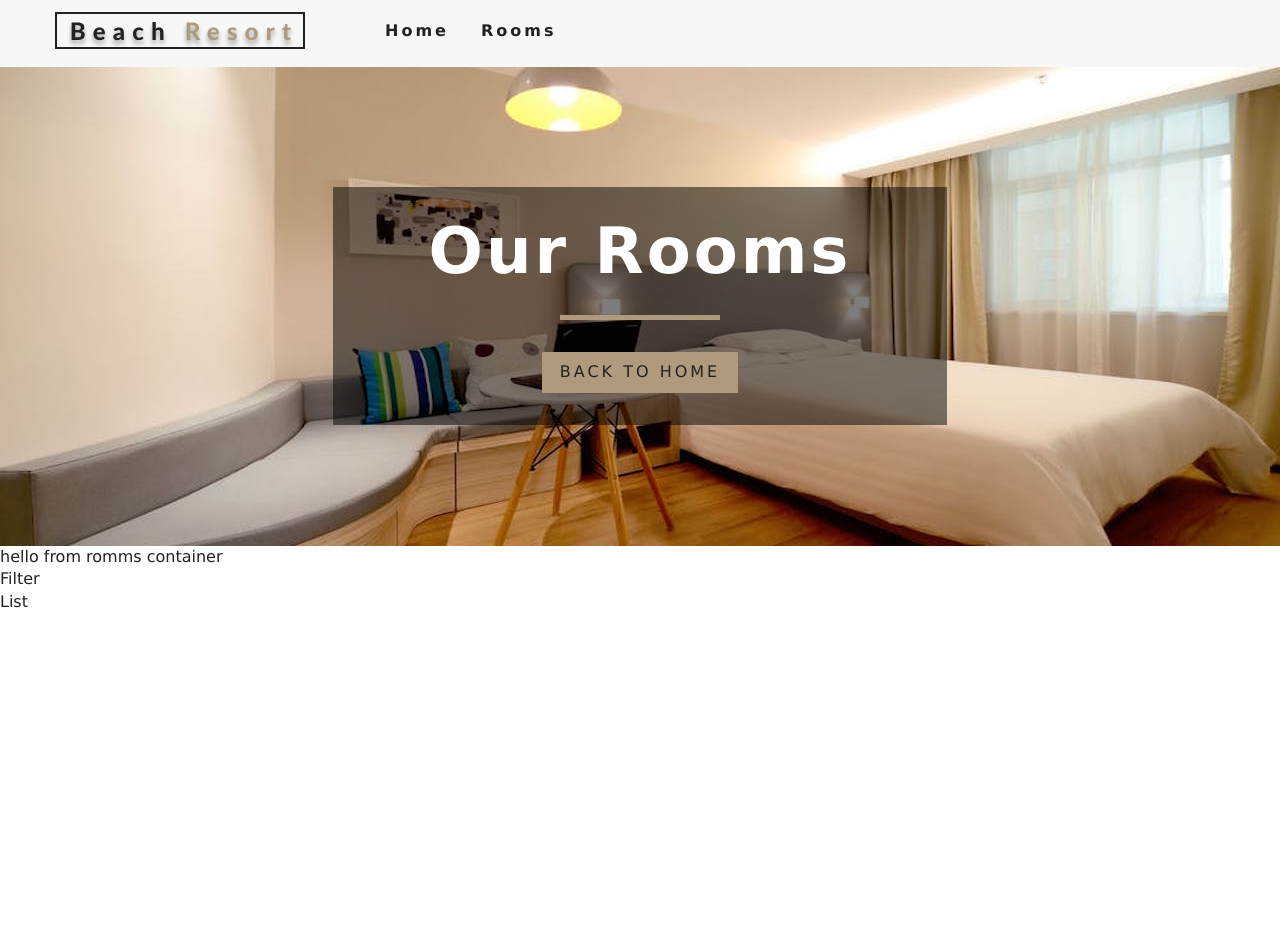
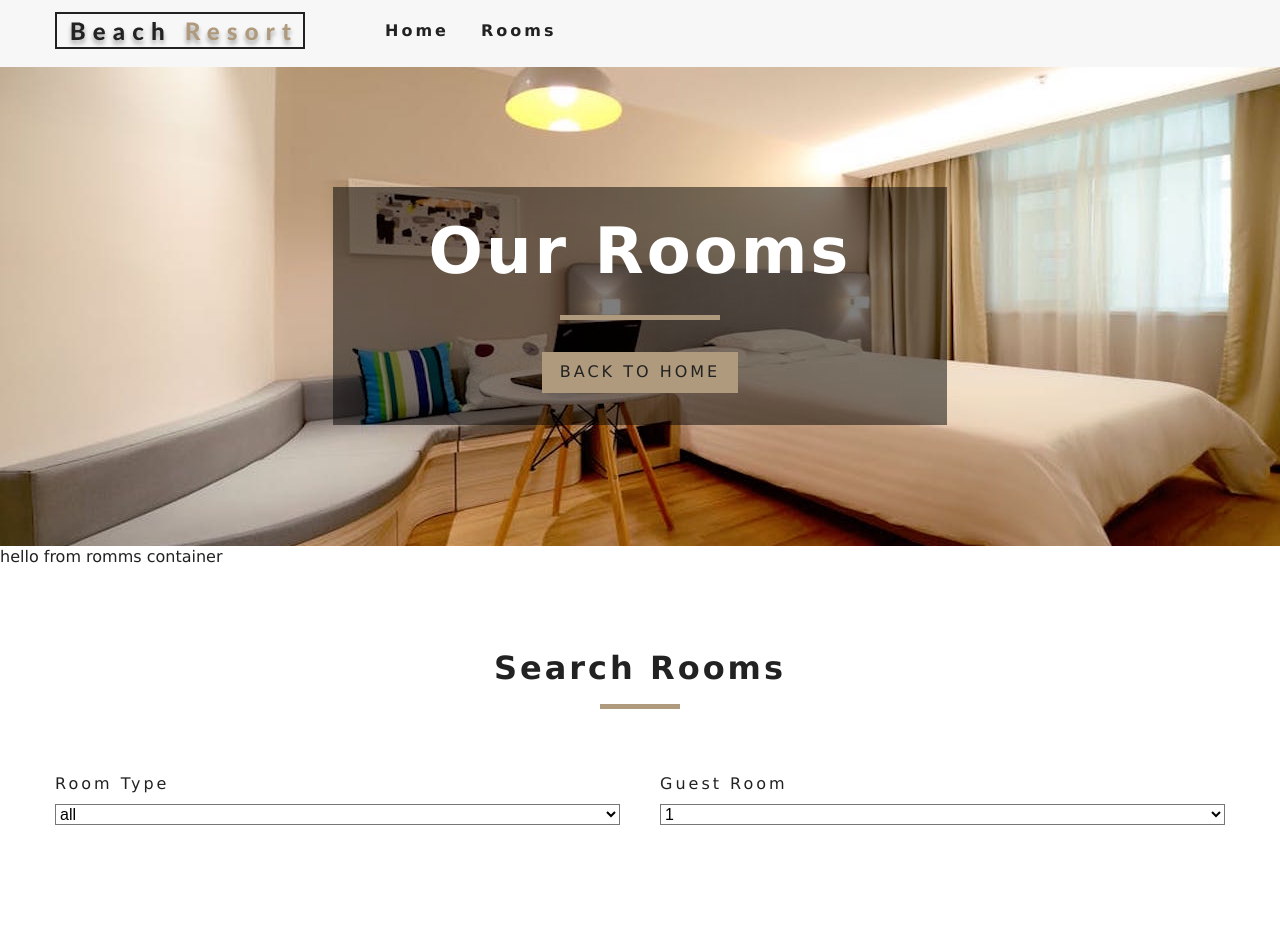
Before and after one commit to AndreSDS/hotel-app, a React (Create React App) app: page /rooms in a window 1280 px wide. Shown: the top 952 px of the page. Before the commit the page ends 800 px from the top, so only its background shows below. Built offline with nearby package versions, Linux system fonts and the light colour scheme.

Commit message:
filtrando por type e capacity

```diff
--- a/src/components/RoomsFilter.js
+++ b/src/components/RoomsFilter.js
@@ -1,11 +1,72 @@
-import React from 'react';
+import React, { useContext } from "react";
+import { RoomContext } from "../context";
+import Title from "../components/Title";
 
-function RoomsFilter() {
+const getUnique = (items, value) => {
+  return [...new Set(items.map((item) => item[value]))];
+};
+
+function RoomsFilter({ rooms }) {
+  const context = useContext(RoomContext);
+  const {
+    handleChange,
+    type,
+    capacity,
+    price,
+    minPrice,
+    maxPrice,
+    minSize,
+    maxSize,
+    breakfast,
+    pets,
+  } = context;
+
+  let types = getUnique(rooms, "type");
+  types = ["all", ...types];
+  types = types.map((item, index) => {
     return (
-        <div>
-            Filter
+      <option value={item} key={index}>
+        {item}
+      </option>
+    );
+  });
+
+  let people = getUnique(rooms, 'capacity');
+  people = people.map((item,index)=>{
+  return <option key={index} value={item}>{item}</option>
+  });
+
+  return (
+    <section className="filter-container">
+      <Title title="search rooms" />
+      <form className="filter-form">
+        <div className="form-group">
+          <label htmlFor="type">room type</label>
+          <select
+            name="type"
+            id="type"
+            value={type}
+            className="form-control"
+            onChange={handleChange}
+          >
+            {types}
+          </select>
         </div>
-    )
+        <div className="form-group">
+          <label htmlFor="capacity">guest room</label>
+          <select
+            name="capacity"
+            id="capacity"
+            value={capacity}
+            className="form-control"
+            onChange={handleChange}
+          >
+            {people}
+          </select>
+        </div>
+      </form>
+    </section>
+  );
 }
 
 export default RoomsFilter;
--- a/src/components/RoomsList.js
+++ b/src/components/RoomsList.js
@@ -1,10 +1,24 @@
 import React from 'react';
+import Room from './Room';
 
-function RoomsList() {
+function RoomsList({rooms}) {
+    if(rooms.length === 0) {
+        return (
+            <div className="empty-search">
+                <h3>unfortunately no rooms matched your search parameters</h3>
+            </div>
+        );
+    }
     return (
-        <div>
-            List
-        </div>
+        <section className="roomslist">
+            <div className="roomslist-center">
+                {
+                    rooms.map(item => {
+                        return <Room key={rooms.id} room={item} />;
+                    })
+                }
+            </div>
+        </section>
     )
 }
 
--- a/src/context.js
+++ b/src/context.js
@@ -11,7 +11,16 @@ class RoomProvider extends Component {
       rooms: [],
       sortedRooms: [],
       featuredRooms: [],
-      loading: true
+      loading: true,
+      type: "all",
+      capacity: 1,
+      price: 0,
+      minPrice: 0,
+      maxPrice: 0,
+      minSize: 0,
+      maxSize: 0,
+      breakfast: false,
+      pets: false,
     };
     this.formatData = this.formatData.bind(this);
   }
@@ -19,33 +28,85 @@ class RoomProvider extends Component {
   componentDidMount() {
     let rooms = this.formatData(items);
     let featuredRooms = rooms.filter((room) => room.featured === true);
+    let maxPrice = Math.max(...rooms.map((item) => item.price));
+    let maxSize = Math.max(...rooms.map((item) => item.size));
+
     this.setState({
       rooms,
       featuredRooms,
       sortedRooms: rooms,
-      loading: false
+      loading: false,
+      price: maxPrice,
+      maxPrice,
+      maxSize,
     });
   }
 
   formatData(items) {
-    let tempItems = items.map(item => {
+    let tempItems = items.map((item) => {
       let id = item.sys.id;
-      let images = item.fields.images.map(img => img.fields.file.url);
+      let images = item.fields.images.map((img) => img.fields.file.url);
       let room = { ...item.fields, images, id };
       return room;
     });
     return tempItems;
   }
 
-  getRoom = slug => {
+  getRoom = (slug) => {
     let tempRooms = [...this.state.rooms];
-    const room = tempRooms.find(room => room.slug === slug);
+    const room = tempRooms.find((room) => room.slug === slug);
     return room;
+  };
+
+  handleChange = (event) => {
+    const target = event.target;
+    const value = target.type === "checkbox" ? target.checked : target.value;
+    const name = target.name;
+    this.setState(
+      {
+        [name]: value,
+      },
+      this.filterRooms
+    );
+  };
+
+  filterRooms = () => {
+    let {
+      rooms,
+      type,
+      capacity,
+      price,
+      minSize,
+      maxSize,
+      breakfast,
+      pets,
+    } = this.state;
+
+    let tempRooms = [...rooms];
+    capacity = parseInt(capacity);
+
+    if(type !== 'all'){
+      tempRooms = tempRooms.filter(room => room.type === type);
+    }
+
+    if(capacity !== 1){
+      tempRooms = tempRooms.filter(room => room.capacity >= capacity);
+    }
+
+    this.setState({
+      sortedRooms: tempRooms
+    });
   };
 
   render() {
     return (
-      <RoomContext.Provider value={{ ...this.state, getRoom: this.getRoom }}>
+      <RoomContext.Provider
+        value={{
+          ...this.state,
+          getRoom: this.getRoom,
+          handleChange: this.handleChange,
+        }}
+      >
         {this.props.children}
       </RoomContext.Provider>
     );
@@ -53,12 +114,14 @@ class RoomProvider extends Component {
 }
 
 const RoomConsumer = RoomContext.Consumer;
-export function withRoomCOnsumer(Component){
-  return function ConsumerWrapper(props){
-    return <RoomConsumer>
-      {value => <Component {...props} context={value} />}
-    </RoomConsumer>
-  }
+export function withRoomCOnsumer(Component) {
+  return function ConsumerWrapper(props) {
+    return (
+      <RoomConsumer>
+        {(value) => <Component {...props} context={value} />}
+      </RoomConsumer>
+    );
+  };
 }
 
 export { RoomProvider, RoomConsumer, RoomContext };
```
